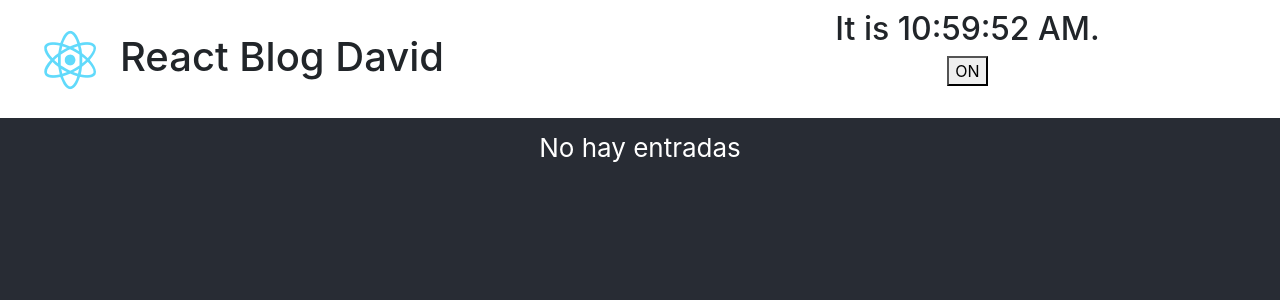
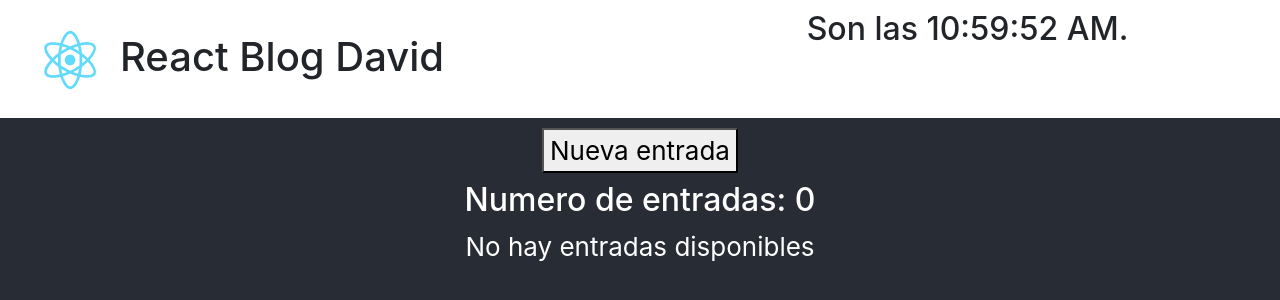
Before and after one commit to dabarma/BlogReact, a React (Create React App) app: page / in a window 1280 px wide. Shown: the top 300 px of the page. Built offline with nearby package versions, Linux system fonts and the light colour scheme.

Commit message:
Creada estructura y persistencia de mensajes

```diff
--- a/src/App.js
+++ b/src/App.js
@@ -1,21 +1,78 @@
 import React from 'react';
 import './App.css';
-import Head from './components/head.js';
-import TablonEntradas from './TablonEntradas.js';
+import Head from './components/Head.js';
+import TablonEntradas from './components/TablonEntradas.js';
+import NuevaEntrada from './components/NuevaEntrada.js';
 
-function App() {
+class App extends React.Component{
+
+  constructor(props){
+    super(props);
+    this.state = {
+      entradas: [],
+      nuevaEntrada: false,
+    }
+
+    this.nuevaEntradaClick = this.nuevaEntradaClick.bind(this);
+    this.insertarNuevaEntrada = this.insertarNuevaEntrada.bind(this);
+  }
+
+  nuevaEntradaClick(){
+    this.setState({
+      nuevaEntrada: true
+    });
+  }
+
+  renderBotonNuevo(){
+
+    if(!this.state.nuevaEntrada)
+    {
+      return(
+        <button onClick={this.nuevaEntradaClick}>
+          Nueva entrada
+        </button>
+        );
+    }else
+    {
+      return("");
+    }
+  }
+
+  insertarNuevaEntrada(value){
+
+      let entradas = this.state.entradas.slice();
+
+      console.log(value);
+
+      this.setState({
+        nuevaEntrada: false,
+        entradas: entradas.concat(value)
+      });
+  }
+
+  render(){
+
     return (
       <div className="App">
         <Head name="David" />
         <header className="App-header">
           <div className="row">
             <div className="col-sm-12">
-          <TablonEntradas />
+              {this.renderBotonNuevo()}
+            </div>
+          </div>
+          <div className="row mt-2">
+            <div className="col-sm-12">
+              <NuevaEntrada data={this.insertarNuevaEntrada} visible={this.state.nuevaEntrada}></NuevaEntrada>
+              <TablonEntradas entradas={this.state.entradas} visible={!this.state.nuevaEntrada} />
             </div>
           </div>
         </header>
       </div>
     );
+
+  }
+
 }
 
 export default App;
--- a/src/TablonEntradas.js
+++ /dev/null
@@ -1,13 +0,0 @@
-import React from 'react';
-
-class TablonEntradas extends React.Component{
-
-    render(){
-
-        return(
-        <p>No hay entradas</p>
-        );
-    }
-}
-
-export default TablonEntradas;
--- /dev/null
+++ b/src/components/Entrada.js
@@ -0,0 +1,19 @@
+import React from 'react';
+
+class Entrada extends React.Component{
+
+    render(){
+
+        console.log(this.props.email);
+
+        return(
+            <div>
+                <p>email: {this.props.email}</p>
+                <p>texto: {this.props.texto}</p>
+            </div>
+        );
+    }
+
+}
+
+export default Entrada;
--- /dev/null
+++ b/src/components/NuevaEntrada.js
@@ -0,0 +1,49 @@
+import React from 'react';
+
+class NuevaEntrada extends React.Component{
+
+    constructor(props) {
+        super(props);
+        this.state = {
+            email: '',
+            texto: ''
+            };
+    }
+
+
+    emailChangeHandler = (event) =>{
+        this.setState({email: event.target.value});
+    }
+
+    textoChangeHandler = (event) =>{
+        this.setState({texto: event.target.value});
+    }
+
+    render(){
+
+        if(!this.props.visible){
+            return(<div></div>);
+        }
+        else
+        {
+            return(
+                <div stylename="text-align:left;">
+                    <form>
+                        <h1>Nueva entrada</h1>
+                        <div className="form-group">
+                            <label>Email:</label>
+                            <input type="email" className="form-control" id="emailInput" placeholder="email@gmail.com" onChange={this.emailChangeHandler} />
+                        </div>
+                        <div className="form-group">
+                            <label>Texto:</label>
+                            <textarea className="form-control" id="textoTextArea" rows="3" onChange={this.textoChangeHandler}></textarea>
+                        </div>
+                        <button onClick={() => this.props.data(this.state)}>Guardar entrada</button>
+                    </form>
+                </div>
+            );
+        }
+    }
+}
+
+export default NuevaEntrada;
--- /dev/null
+++ b/src/components/TablonEntradas.js
@@ -0,0 +1,32 @@
+import React from 'react';
+import Entrada from './Entrada';
+
+class TablonEntradas extends React.Component{
+
+    render(){
+
+        if(!this.props.visible){
+            return(<div></div>);
+        }
+
+
+        let Entradas;
+        if(this.props.entradas.length===0)
+        {
+            Entradas = <p>No hay entradas disponibles</p>
+        }
+        else{
+
+            Entradas = this.props.entradas.map((d) => <Entrada email={d.email} texto={d.texto} />);
+        }
+
+        return(
+            <div>
+                <h2>Numero de entradas: {this.props.entradas.length}</h2>
+                {Entradas}
+            </div>
+        );
+    }
+}
+
+export default TablonEntradas;
--- a/src/components/head.js
+++ b/src/components/head.js
@@ -7,11 +7,7 @@ class Head extends React.Component{
       super(props);
       this.state = {
         date: new Date(),
-        isToggleOn: true,
       };
-
-      //Este enlace es necesario para hacer que 'this' funcione en el callback
-      this.handleClick = this.handleClick.bind(this);
     }
 
     componentDidMount(){
@@ -31,12 +27,6 @@ class Head extends React.Component{
       clearInterval(this.timerID);
     }
 
-    handleClick(){
-      this.setState(state=> ({
-        isToggleOn: !state.isToggleOn
-      }));
-    }
-
     render(){
       return (
         <div className="head row">
@@ -48,10 +38,7 @@ class Head extends React.Component{
                 </h1>
             </div>
             <div className="col-sm-6">
-                <h2>It is {this.state.date.toLocaleTimeString()}.</h2>
-                <button onClick={this.handleClick}>
-                    {this.state.isToggleOn ? 'ON' : 'OFF'}
-                </button>
+                <h2>Son las {this.state.date.toLocaleTimeString()}.</h2>
             </div>
         </div>
       );
```
Lines whose indentation alone changed are shown as unchanged.
